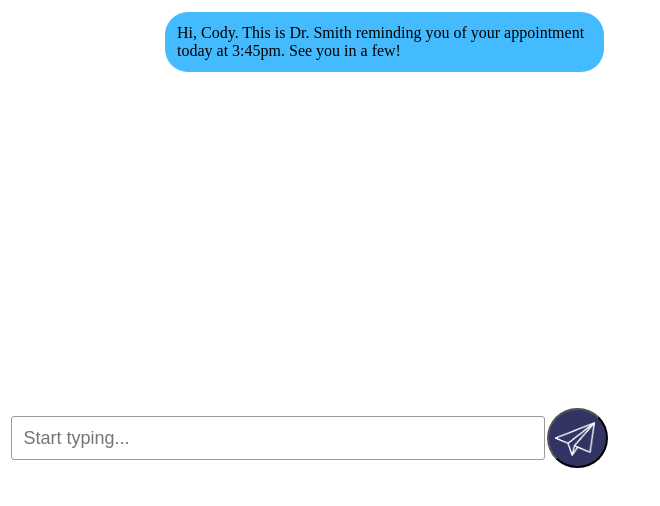
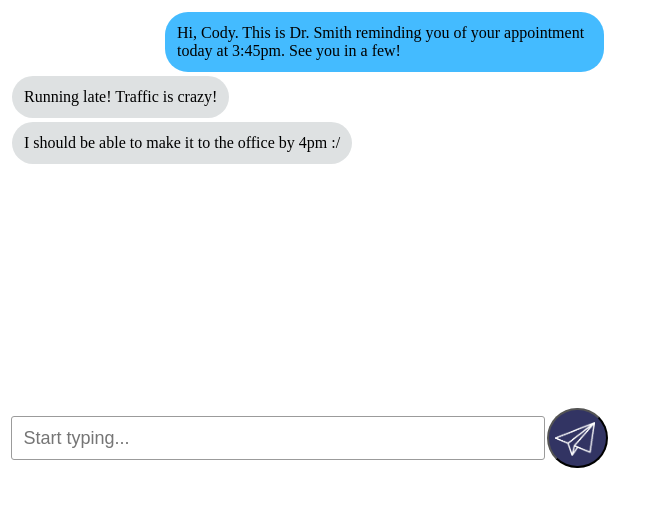
Before and after one commit to conmart/chat-demo, a React app: page / in a window 1280 px wide. Shown: the top 506 px of the page, without its empty margins (0-660 px from the left). Built offline with nearby package versions, Linux system fonts and the light colour scheme.

Commit message:
working animations

```diff
--- a/package.json
+++ b/package.json
@@ -6,7 +6,7 @@
   "dependencies": {
     "react": "^16.5.2",
     "react-dom": "^16.5.2",
-    "react-transition-group": "^2.5.0"
+    "react-transition-group": "^1.2.1"
   },
   "devDependencies": {
     "@babel/core": "^7.1.2",
--- a/src/components/chatWindow/ChatWindow.css
+++ b/src/components/chatWindow/ChatWindow.css
@@ -4,7 +4,7 @@
   overflow: auto;
 }
 
-.message-enter {
+/*.message-enter {
   opacity: 0.01;
   transform: scale(0.9) translateY(50%);
 }
@@ -45,4 +45,4 @@
   opacity: 0;
   transform: scale(4);
   transition: all 300ms ease-in;
-}
+}*/
--- a/src/components/chatWindow/ChatWindow.js
+++ b/src/components/chatWindow/ChatWindow.js
@@ -1,28 +1,27 @@
 import React from 'react';
 import Message from '../message/Message';
 import styles from './ChatWindow.css';
-import { CSSTransition } from 'react-transition-group';
+import { CSSTransitionGroup } from 'react-transition-group'
+import './animate.css'
 
 const ChatWindow = ({messages}) => {
-  let convo = messages.map((message, index) =>
-    <Message
-      message={ message }
-      key={ index } />)
-
-  let createMessage = messages.length
+  let convo = messages.map((message, index) => {
+    return (
+      <Message
+        message={ message }
+        key={ index } />
+    )
+  })
 
   return (
     <div className={styles.chatWindow}>
-      <CSSTransition
-        in={createMessage == true}
-        timeout={3000}
-        classNames='message'
-        unmountOnExit
-      >
-        <Message
-          message={messages[0]}
-        />
-      </CSSTransition>
+      <CSSTransitionGroup
+        transitionName="example"
+        timeout={{ enter: 500, exit: 700 }}
+        transitionEnterTimeout={500}
+        transitionLeaveTimeout={300}>
+        {convo}
+      </CSSTransitionGroup>
     </div>
   )
 }
--- a/src/components/chatWindow/animate.css
+++ b/src/components/chatWindow/animate.css
@@ -1,4 +1,4 @@
-:global .example-enter {
+/*:global .example-enter {
   opacity: 0.01;
 }
 
@@ -14,4 +14,23 @@
 :global .example-leave.example-leave-active {
   opacity: 0.01;
   transition: opacity 300ms ease-in;
+}*/
+
+:global .example-enter {
+  opacity: 0.01;
+  transform: translate(2%, 50%);
 }
+:global .example-enter-active {
+  opacity: 1;
+  transform: translate(2%, 0%);
+  transition: all 300ms ease-out;
+}
+:global .example-exit {
+  opacity: 1;
+  transform: translate(2%, 0%);
+}
+:global .example-exit-active {
+  opacity: 0.01;
+  transform: translate(2%, 50%);
+  transition: all 300ms ease-out;
+}
```
Also changed, not shown: 1 other file (tests, documents, lock files or other folders).
